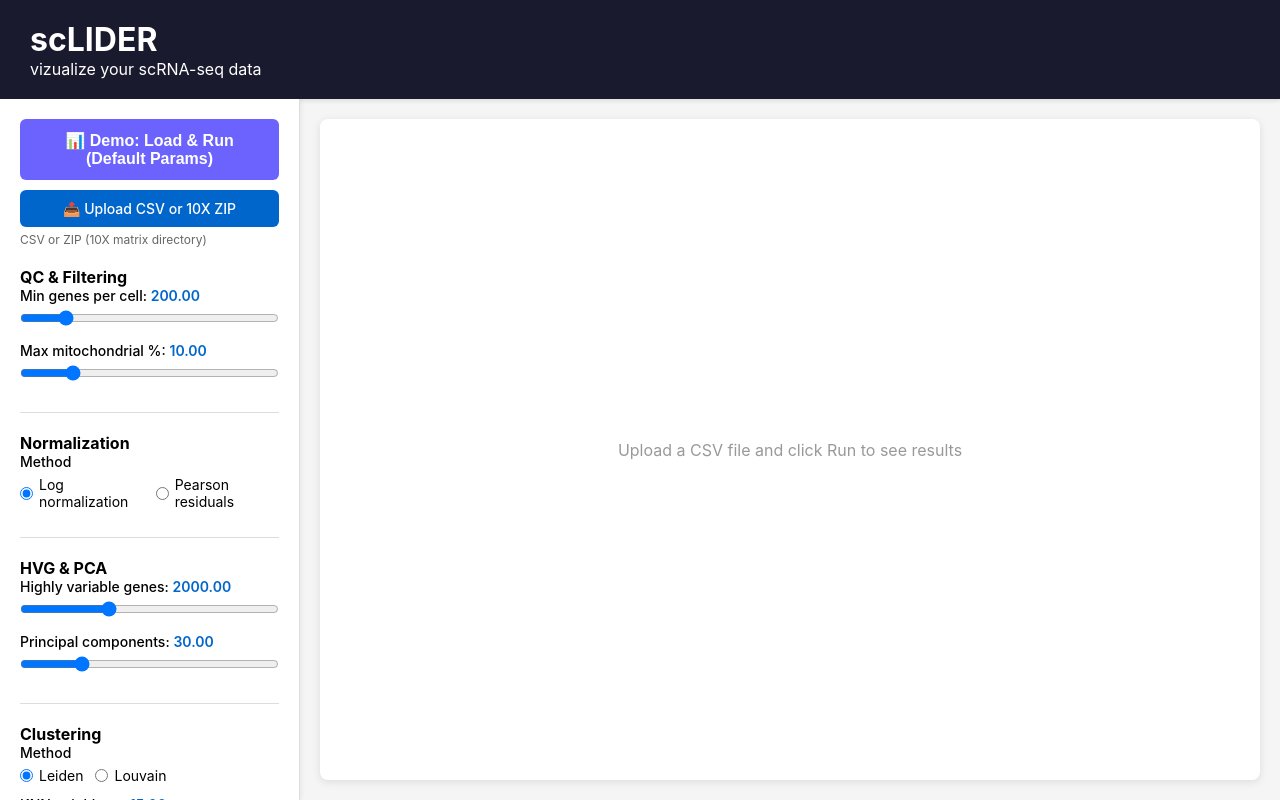
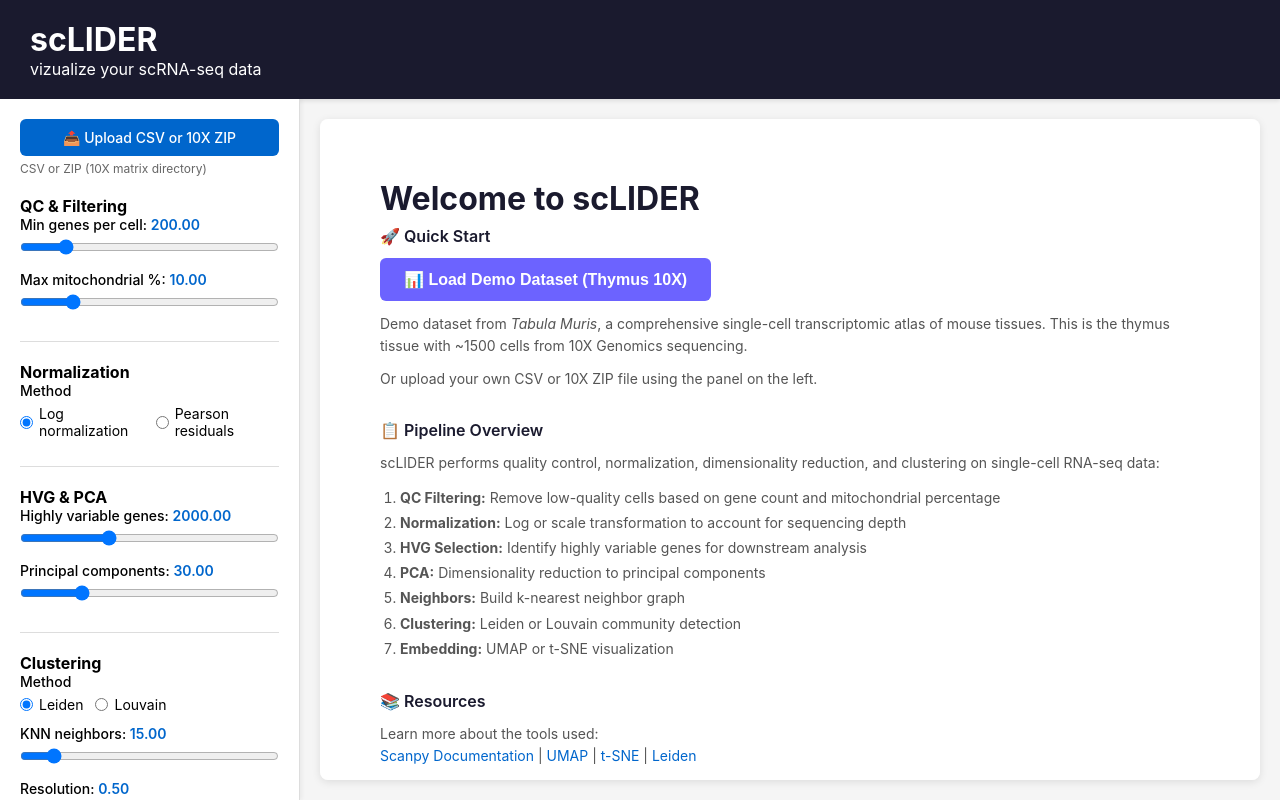
Before and after one commit to halimv/scLIDER, a React (Vite) app in the folder frontend/: page / in a window 1280 px wide. Built offline with nearby package versions, Linux system fonts and the light colour scheme.

Commit message:
feat: tutorial/quick start page

```diff
--- a/frontend/src/App.jsx
+++ b/frontend/src/App.jsx
@@ -89,18 +89,6 @@ export default function App() {
 
       <div style={styles.container}>
         <aside style={styles.sidebar}>
-          <button
-            onClick={handleLoadDemo}
-            disabled={loading}
-            style={{
-              ...styles.demoButton,
-              opacity: loading ? 0.5 : 1,
-              cursor: loading ? 'not-allowed' : 'pointer',
-            }}
-          >
-            {loading ? '⏳ Running...' : '📊 Demo: Load & Run (Default Params)'}
-          </button>
-
           <UploadPanel file={file} onFileSelect={setFile} />
 
           <ParamSliders params={params} onParamChange={setParams} />
@@ -133,7 +121,7 @@ export default function App() {
         </aside>
 
         <main style={styles.main} ref={plotRef}>
-          <UmapPlot data={result} loading={loading} params={params} datasetName={datasetName} />
+          <UmapPlot data={result} loading={loading} params={params} datasetName={datasetName} onLoadDemo={handleLoadDemo} />
         </main>
       </div>
     </div>
@@ -171,18 +159,6 @@ const styles = {
     padding: '20px',
     overflowY: 'auto',
   },
-  demoButton: {
-    width: '100%',
-    padding: '12px 16px',
-    backgroundColor: '#6c63ff',
-    color: 'white',
-    border: 'none',
-    borderRadius: '6px',
-    fontSize: '16px',
-    fontWeight: 600,
-    marginBottom: '10px',
-    transition: 'background-color 0.2s',
-  },
   runButton: {
     width: '100%',
     padding: '12px 16px',
--- a/frontend/src/components/UmapPlot.jsx
+++ b/frontend/src/components/UmapPlot.jsx
@@ -28,7 +28,7 @@ const COLORS = [
   '#FF9999', '#FFCC99', '#FFFF99', '#99FF99', '#99FFCC',
 ]
 
-export default function UmapPlot({ data, loading, params, datasetName }) {
+export default function UmapPlot({ data, loading, params, datasetName, onLoadDemo }) {
   const [elapsedTime, setElapsedTime] = useState(0)
 
   useEffect(() => {
@@ -74,7 +74,63 @@ export default function UmapPlot({ data, loading, params, datasetName }) {
   if (!data || data.cells.length === 0) {
     return (
       <div style={styles.emptyContainer}>
-        <p>Upload a CSV file and click Run to see results</p>
+        <div style={styles.tutorialContent}>
+          <h2 style={styles.tutorialTitle}>Welcome to scLIDER</h2>
+
+          <div style={styles.section}>
+            <h3 style={styles.sectionTitle}>🚀 Quick Start</h3>
+            <button
+              onClick={onLoadDemo}
+              style={styles.demoButtonLarge}
+            >
+              📊 Load Demo Dataset (Thymus 10X)
+            </button>
+            <p style={styles.sectionText}>
+              Demo dataset from <em>Tabula Muris</em>, a comprehensive single-cell transcriptomic atlas of mouse tissues.
+              This is the thymus tissue with ~1500 cells from 10X Genomics sequencing.
+            </p>
+            <p style={styles.sectionText}>Or upload your own CSV or 10X ZIP file using the panel on the left.</p>
+          </div>
+
+          <div style={styles.section}>
+            <h3 style={styles.sectionTitle}>📋 Pipeline Overview</h3>
+            <p style={styles.sectionText}>
+              scLIDER performs quality control, normalization, dimensionality reduction, and clustering on single-cell RNA-seq data:
+            </p>
+            <ol style={styles.list}>
+              <li><strong>QC Filtering:</strong> Remove low-quality cells based on gene count and mitochondrial percentage</li>
+              <li><strong>Normalization:</strong> Log or scale transformation to account for sequencing depth</li>
+              <li><strong>HVG Selection:</strong> Identify highly variable genes for downstream analysis</li>
+              <li><strong>PCA:</strong> Dimensionality reduction to principal components</li>
+              <li><strong>Neighbors:</strong> Build k-nearest neighbor graph</li>
+              <li><strong>Clustering:</strong> Leiden or Louvain community detection</li>
+              <li><strong>Embedding:</strong> UMAP or t-SNE visualization</li>
+            </ol>
+          </div>
+
+          <div style={styles.section}>
+            <h3 style={styles.sectionTitle}>📚 Resources</h3>
+            <p style={styles.sectionText}>
+              Learn more about the tools used:
+              <br />
+              <a href="https://scanpy.readthedocs.io/" target="_blank" rel="noopener noreferrer" style={styles.link}>
+                Scanpy Documentation
+              </a>
+              {' | '}
+              <a href="https://umap-learn.readthedocs.io/" target="_blank" rel="noopener noreferrer" style={styles.link}>
+                UMAP
+              </a>
+              {' | '}
+              <a href="https://scikit-learn.org/stable/modules/manifold.html#t-sne" target="_blank" rel="noopener noreferrer" style={styles.link}>
+                t-SNE
+              </a>
+              {' | '}
+              <a href="https://github.com/vtraag/leidenalg" target="_blank" rel="noopener noreferrer" style={styles.link}>
+                Leiden
+              </a>
+            </p>
+          </div>
+        </div>
       </div>
     )
   }
@@ -224,13 +280,81 @@ const styles = {
   },
   emptyContainer: {
     display: 'flex',
-    alignItems: 'center',
+    alignItems: 'flex-start',
     justifyContent: 'center',
     height: '100%',
     backgroundColor: 'white',
     borderRadius: '8px',
     boxShadow: '0 2px 8px rgba(0,0,0,0.1)',
-    color: '#999',
+    color: '#333',
+    overflow: 'auto',
+  },
+  tutorialContent: {
+    maxWidth: '900px',
+    padding: '60px 40px 40px 40px',
+    width: '100%',
+  },
+  tutorialTitle: {
+    fontSize: '32px',
+    marginTop: '0px',
+    marginBottom: '8px',
+    color: '#1a1a2e',
+    fontWeight: 700,
+  },
+  tutorialSubtitle: {
+    fontSize: '14px',
+    color: '#666',
+    marginBottom: '40px',
+  },
+  section: {
+    marginBottom: '30px',
+  },
+  sectionTitle: {
+    fontSize: '16px',
+    fontWeight: 600,
+    color: '#1a1a2e',
+    marginBottom: '12px',
+  },
+  sectionText: {
+    fontSize: '14px',
+    lineHeight: '1.6',
+    color: '#555',
+    marginBottom: '10px',
+  },
+  list: {
+    fontSize: '14px',
+    lineHeight: '1.8',
+    color: '#555',
+    paddingLeft: '20px',
+  },
+  demoButtonLarge: {
+    padding: '12px 24px',
+    backgroundColor: '#6c63ff',
+    color: 'white',
+    border: 'none',
+    borderRadius: '6px',
+    fontSize: '16px',
+    fontWeight: 600,
+    marginBottom: '12px',
+    cursor: 'pointer',
+    transition: 'background-color 0.2s',
+  },
+  paramGrid: {
+    display: 'grid',
+    gridTemplateColumns: 'repeat(auto-fit, minmax(280px, 1fr))',
+    gap: '15px',
+  },
+  paramCard: {
+    padding: '15px',
+    backgroundColor: '#f5f5f5',
+    borderRadius: '6px',
+    fontSize: '13px',
+    lineHeight: '1.6',
+    color: '#555',
+  },
+  link: {
+    color: '#0066cc',
+    textDecoration: 'none',
   },
 }
 
```
